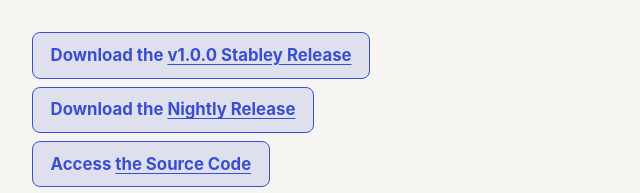
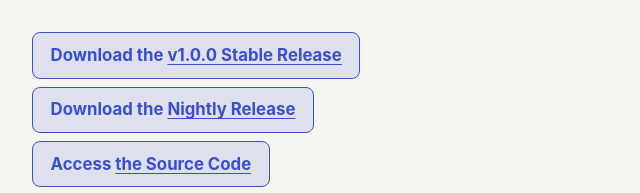
Before and after one commit to baconpaul/baconpaul.github.io, an Astro site: page /sidequests/two-filters in a window 1280 px wide. Shown: the part 308-501 px from the top of the page, 112-752 px from the left. Built offline with nearby package versions, Linux system fonts and the light colour scheme; Astro itself is replaced by a stand-in of ours.

Commit message:
Update two-filters.astro

```diff
--- a/src/pages/sidequests/two-filters.astro
+++ b/src/pages/sidequests/two-filters.astro
@@ -14,7 +14,7 @@ import Base from "../../layouts/Base.astro";
     </div>
 
     <div class="prose">
-      <p class="download">Download the <a href="https://github.com/baconpaul/two-filters/releases/tag/v1.0.0">v1.0.0 Stabley Release</a></p>
+      <p class="download">Download the <a href="https://github.com/baconpaul/two-filters/releases/tag/v1.0.0">v1.0.0 Stable Release</a></p>
       <p class="download">Download the <a href="https://github.com/baconpaul/two-filters/releases/tag/Nightly">Nightly Release</a></p>
       <p class="download">Access <a href="https://github.com/baconpaul/two-filters">the Source Code</a></p>
       <img src="/images/two-filters.png" alt="Two Filters screenshot" />
```
